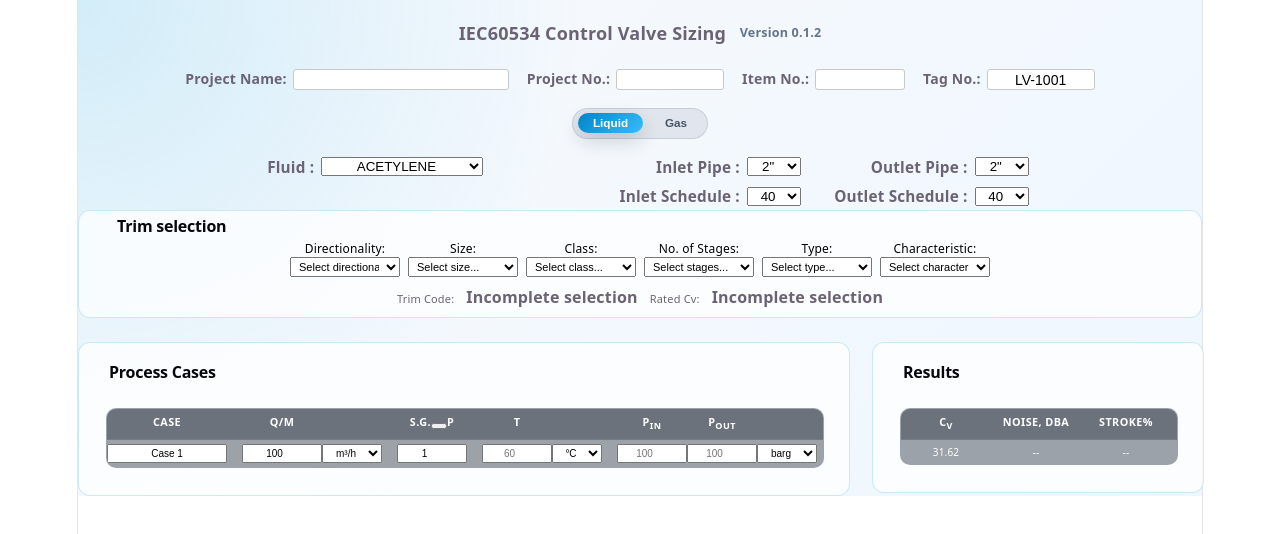
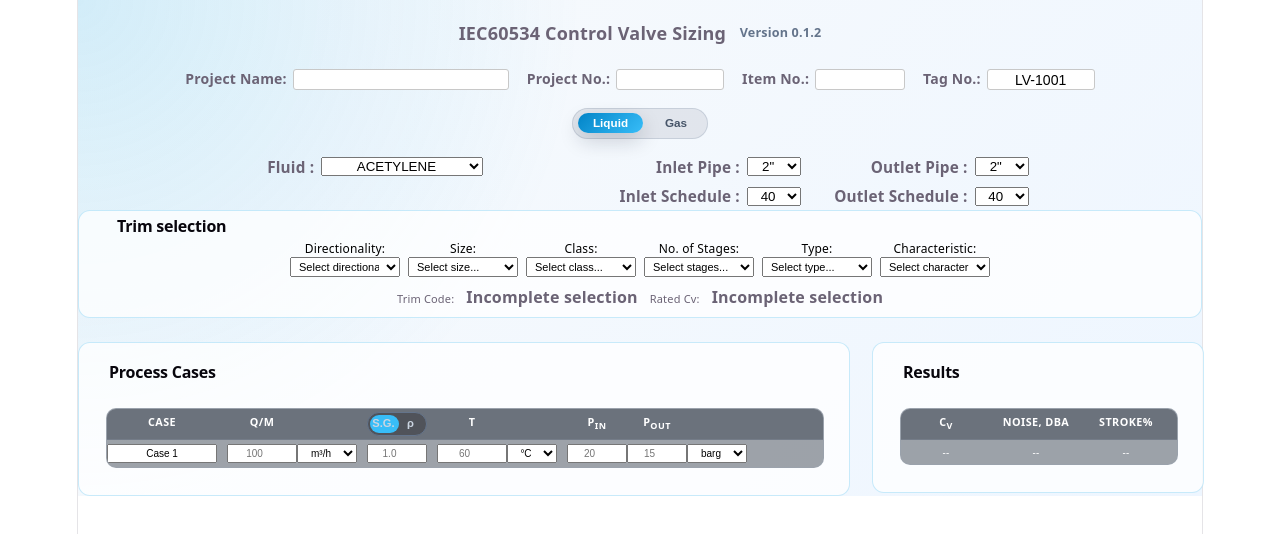
Before and after one commit to JonBradley100/control-valve-sizing, a React (Vite) app: page / in a window 1280 px wide. Shown: the top 534 px of the page. Built offline with nearby package versions, Linux system fonts and the light colour scheme.

Commit message:
added density toggle

```diff
--- a/src/App.jsx
+++ b/src/App.jsx
@@ -25,13 +25,25 @@ function App() {
     itemNumber: "",
     tagNumber: "LV-1001",
     fluidName: "",
-    caseName: "Case 1",
-    flowRateGpm: 100,
+
     densityMode: "sg",
-    specificGravity: 1,
-    density: 1000,
     densityUnit: "kg/m³",
-    pressureDropPsi: 10,
+
+    processCases: [
+      {
+        id: 1,
+        caseName: "Case 1",
+        flowRate: 100,
+        flowUnit: "m3/h",
+        specificGravity: 1,
+        density: 1000,
+        temperature: 60,
+        temperatureUnit: "°C",
+        pressureIn: 100,
+        pressureOut: 90,
+        pressureUnit: "barg",
+      },
+    ],
   });
 
   /*XXXXXXXXXXXXXXXXXXXXXXXXXXXXXXXXXXXXX
@@ -212,6 +224,20 @@ function App() {
     setInputs((current) => ({
       ...current,
       [field]: value,
+    }));
+  }
+
+  function updateProcessCase(caseId, field, value) {
+    setInputs((current) => ({
+      ...current,
+      processCases: current.processCases.map((processCase) =>
+        processCase.id === caseId
+          ? {
+              ...processCase,
+              [field]: value,
+            }
+          : processCase
+      ),
     }));
   }
 
@@ -516,6 +542,7 @@ function App() {
             <ProcessCasesPanel
               inputs={inputs}
               onInputChange={updateInput}
+              onProcessCaseChange={updateProcessCase}
             />
           </div>
 
--- a/src/components/ProcessCasesPanel.css
+++ b/src/components/ProcessCasesPanel.css
@@ -21,7 +21,14 @@
 
 .process-cases-row {
   display: grid;
-  grid-template-columns: 120px 15px 80px 60px 15px 70px 15px 70px 50px 15px 70px 70px 60px;
+}
+
+.process-cases-row.sg-mode {
+  grid-template-columns: 110px 10px 70px 60px 10px 60px 10px 70px 50px 10px 60px 60px 60px;
+}
+
+.process-cases-row.density-mode {
+  grid-template-columns: 110px 10px 70px 60px 10px 60px 70px 10px 70px 50px 10px 60px 60px 60px;
 }
 
 .process-cases-header {
@@ -52,3 +59,106 @@
   padding-top: 2px;
   padding-bottom: 2px;
 }
+
+.density-toggle-cell {
+  display: flex;
+  align-items: center;
+  justify-content: center;
+}
+
+.density-toggle-label {
+  font-size: 0.72rem;
+  font-weight: 700;
+  color: rgba(148, 163, 184, 0.75);
+  line-height: 1;
+}
+
+.density-toggle-label.active {
+  color: #f8fafc;
+}
+
+.density-toggle-switch {
+  position: relative;
+  width: 34px;
+  height: 18px;
+  flex: 0 0 auto;
+  border: 1px solid rgba(148, 163, 184, 0.45);
+  border-radius: 999px;
+  background: rgba(15, 23, 42, 0.95);
+  cursor: pointer;
+  padding: 0;
+  transition:
+    background 0.18s ease,
+    border-color 0.18s ease,
+    box-shadow 0.18s ease;
+}
+
+.density-toggle-switch:hover {
+  border-color: rgba(56, 189, 248, 0.8);
+  box-shadow: 0 0 0 2px rgba(56, 189, 248, 0.12)
+}
+
+.density-toggle-switch.active {
+  background: rgba(14, 165, 233, 0.35);
+  border-color: rgba(56, 189, 248, 0.85);
+}
+
+.density-toggle.thumb {
+  position: absolute;
+  top: 2px;
+  left: 2px;
+  width: 12px;
+  height: 12px;
+  border-radius: 999px;
+  background: #f8fafc;
+  box-shadow: 0 1px 4px rgba(0, 0, 0, 0.35);
+  transition: transform 0.18s ease;
+}
+
+.density-toggle-switch.active .density-toggle-thumb {
+  transform: translateX(16px);
+}
+
+.density-toggle-pill {
+  position: relative;
+  display: grid;
+  grid-template-columns: 1fr 1fr;
+  align-items: center;
+  width: 64px;
+  height: 24px;
+  padding: 2px;
+  border: 1px solid #64748b;
+  border-radius: 999px;
+  background: #50535a;
+  cursor: pointer;
+  overflow: hidden;
+}
+
+.density-toggle-slider {
+  position: absolute;
+  top: 2px;
+  left: 2px;
+  width: 29px;
+  height: 18px;
+  border-radius: 999px;
+  background: #38bdf8;
+  transition: transform 0.18s ease;
+  z-index: 1;
+}
+
+.density-toggle-pill.rho-active .density-toggle-slider {
+  transform: translateX(31px);
+}
+
+.density-toggle-option {
+  position: relative;
+  z-index: 2;
+  display: flex;
+  align-items: center;
+  justify-content: center;
+  font-size: 0.62rem;
+  font-weight: 800;
+  line-height: 1;
+  color: #cbd5e1;
+  user-select: none;
+}
--- a/src/components/ProcessCasesPanel.jsx
+++ b/src/components/ProcessCasesPanel.jsx
@@ -1,4 +1,10 @@
-function ProcessCasesPanel({ inputs, onInputChange }) {
+function ProcessCasesPanel({
+  inputs,
+  onInputChange,
+  onProcessCaseChange,
+}) {
+  const processCase = inputs.processCases[0];
+
   return (
     <section className="panel process-cases-panel">
       <div className="panel-header">
@@ -9,27 +15,19 @@ function ProcessCasesPanel({ inputs, onInputChange }) {
 
       <div className="process-cases-table-wrapper">
         <div className="process-cases-table">
-          <div className="process-cases-header process-cases-row">
+          <div
+            className={`process-cases-header process-cases-row ${
+              inputs.densityMode === "rho" ? "density-mode" : "sg-mode"
+            }`}
+          >
             <div>Case</div><div></div><div>Q/m</div><div></div>
             <div></div>
             <div className="density-toggle-cell">
-              <span
-                className={
-                  inputs.densityMode === "sg"
-                    ? "density-toggle-label active"
-                    : "density-toggle-label"
-                }
-              >
-                S.G.
-              </span>
-
               <button
                 type="button"
-                className={
-                  inputs.densityMode === "rho"
-                    ? "density-toggle-switch active"
-                    : "density-toggle-switch"
-                }
+                className={`density-toggle-pill ${
+                  inputs.densityMode === "rho" ? "rho-active" : "sg-active"
+                }`}
                 onClick={() =>
                   onInputChange(
                     "densityMode",
@@ -38,30 +36,28 @@ function ProcessCasesPanel({ inputs, onInputChange }) {
                 }
                 aria-label="Toggle between specific gravity and density"
               >
-                <span className="density-toggle-thumb" />
+                <span className="density-toggle-slider" />
+                <span className="density-toggle-option">S.G.</span>
+                <span className="density-toggle-option">ρ</span>
               </button>
+            </div>
 
-              <span
-                className={
-                  inputs.densityMode === "rho"
-                    ? "density-toggle-label active"
-                    : "density-toggle-label"
-                }
-              >
-                ρ
-              </span>
-            </div>
+            {inputs.densityMode === "rho" && <div></div>}
             <div></div><div>T</div><div></div>
             <div></div><div>P<sub>In</sub></div><div>P<sub>Out</sub></div><div></div>
           </div>
 
-          <div className="process-cases-row">
+          <div
+            className={`process-cases-row ${
+              inputs.densityMode === "rho" ? "density-mode" : "sg-mode"
+            }`}
+          >
             <div className="process-case-cell">
               <input
                 type="text"
-                value={inputs.caseName}
+                value={processCase.caseName}
                 onChange={(event) =>
-                  onInputChange("caseName", event.target.value)
+                  onProcessCaseChange(processCase.id, "caseName", event.target.value)
                 }
                 placeholder="Case 1"
               />
@@ -161,22 +157,22 @@ function ProcessCasesPanel({ inputs, onInputChange }) {
             <div className="process-case-cell">
               <input
                 type="number"
-                value={inputs.pressure}
+                value={inputs.pressureIn}
                 onChange={(event) =>
                   onInputChange("pressure", event.target.value)
                 }
-                placeholder="100"
+                placeholder="20"
               />
             </div>
 
             <div className="process-case-cell">
               <input
                 type="number"
-                value={inputs.pressure}
+                value={inputs.pressureOut}
                 onChange={(event) =>
                   onInputChange("pressure", event.target.value)
                 }
-                placeholder="100"
+                placeholder="15"
               />
             </div>
 
```
